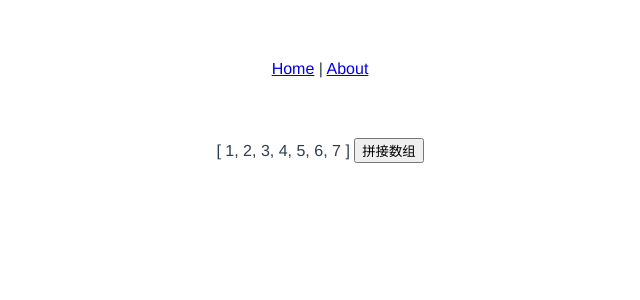
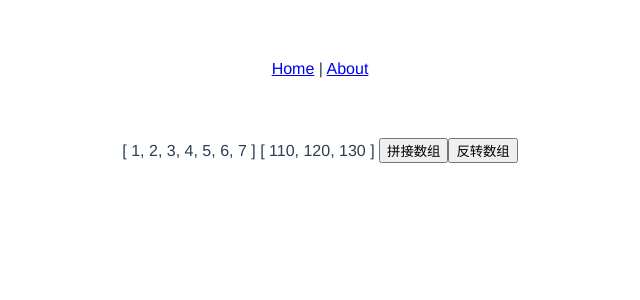
Before and after one commit to keeperLee/lodash-learn, a Vue app: page /about in a window 1280 px wide. Shown: the top 300 px of the page, without its empty margins (320-960 px from the left). Built offline with nearby package versions, Linux system fonts and the light colour scheme.

Commit message:
反转数组

```diff
--- a/package.json
+++ b/package.json
@@ -7,6 +7,7 @@
     "build": "vue-cli-service build"
   },
   "dependencies": {
+    "axios": "^0.21.1",
     "core-js": "^3.6.5",
     "lodash": "^4.17.21",
     "vue": "^2.6.11",
--- a/src/main.js
+++ b/src/main.js
@@ -4,7 +4,6 @@ import router from './router'
 import store from './store'
 import _ from 'lodash'
 Vue.config.productionTip = false
-Vue.prototype._= _
 new Vue({
   router,
   store,
--- a/src/views/About.vue
+++ b/src/views/About.vue
@@ -1,7 +1,9 @@
 <template>
   <div class="about">
         {{arr1}}
+      {{arr2}}
       <button @click="concatArray">拼接数组</button>
+      <button @click="reverseArray">反转数组</button>
   </div>
 </template>
 
@@ -11,12 +13,18 @@
         name: 'About',
         data(){
             return{
-                arr1:[1,2,3,4,5,6,7]
+                arr1:[1,2,3,4,5,6,7],
+                arr2:[110,120,130]
             }
         },
         methods:{
             concatArray(){
                 this.arr1 = _.concat(this.arr1,6,5,4,3,2,1)
+            },
+            reverseArray(){
+                let resultArray = _.reverse(this.arr2);
+                console.log(resultArray)
+
             }
         },
         mounted() {
```
Also changed, not shown: 1 other file (tests, documents, lock files or other folders).
